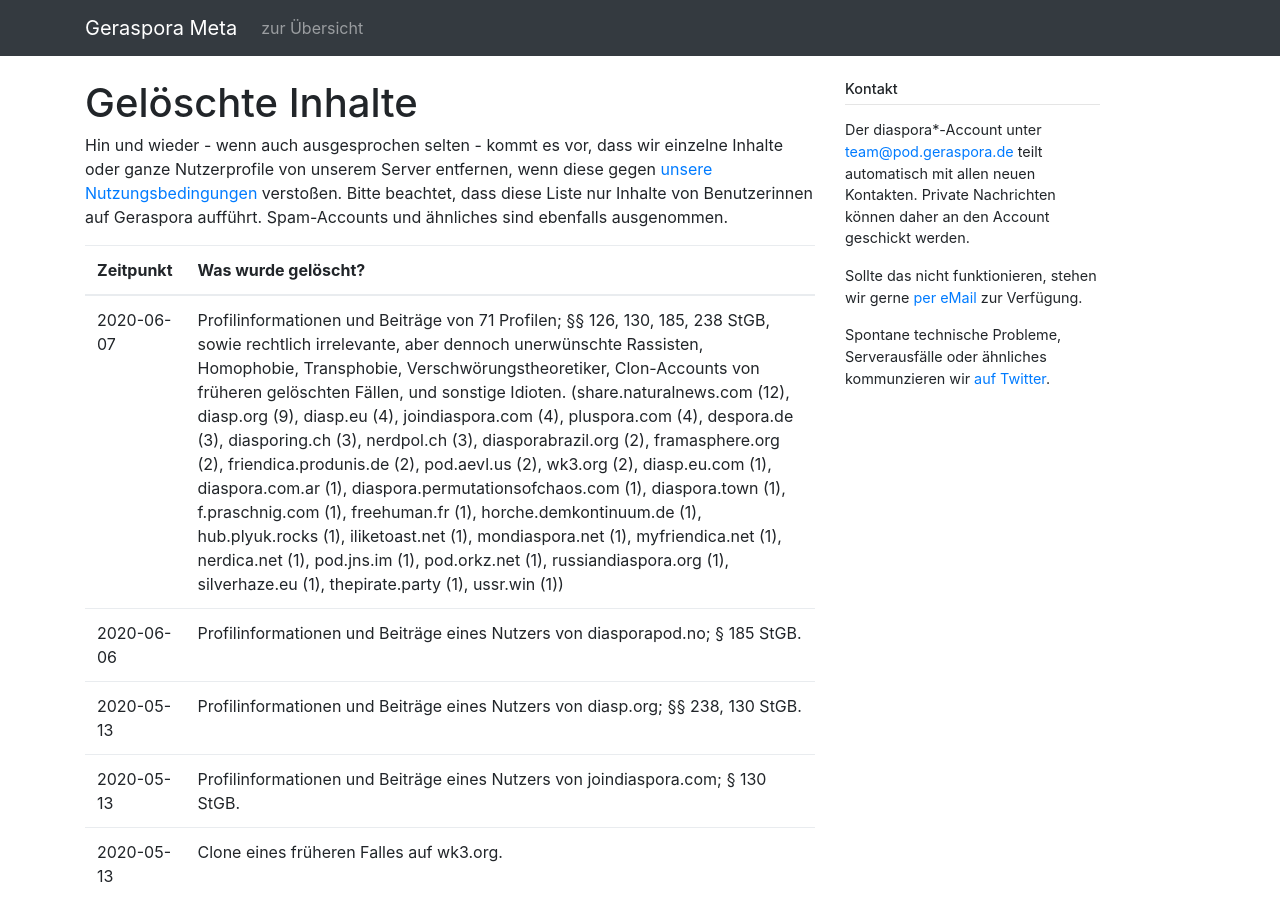
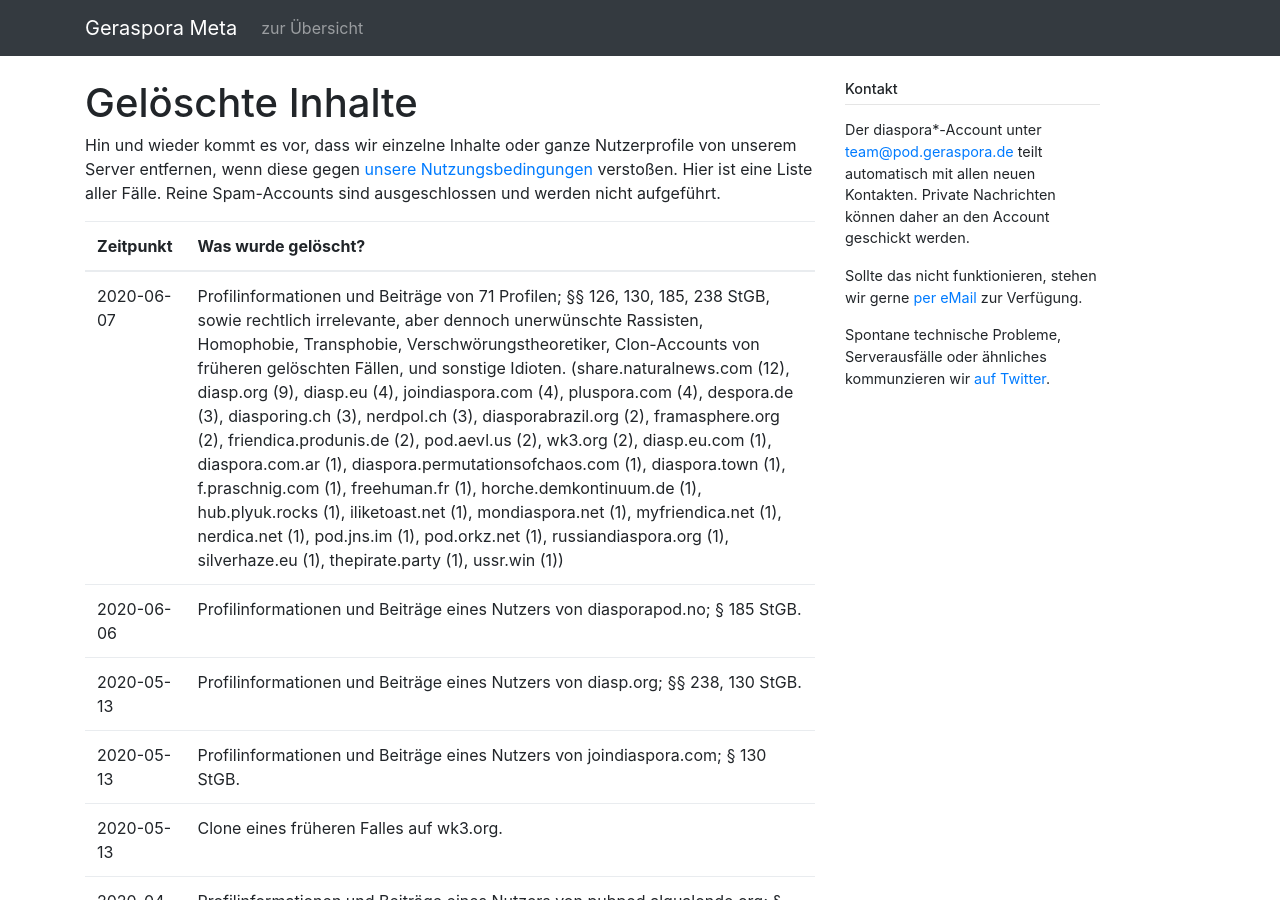
Before and after one commit to geraspora/meta, a Jekyll site: the page built from pod/deleted_contents.md, in a window 1280 px wide and 900 px high. Built offline with Jekyll 4.4.1, drawn with Linux system fonts in a browser that asks for light colours.

Commit message:
update intro text

```diff
--- a/pod/deleted_contents.md
+++ b/pod/deleted_contents.md
@@ -4,7 +4,7 @@ title: "Gelöschte Inhalte"
 
 # Gelöschte Inhalte
 
-Hin und wieder - wenn auch ausgesprochen selten - kommt es vor, dass wir einzelne Inhalte oder ganze Nutzerprofile von unserem Server entfernen, wenn diese gegen [unsere Nutzungsbedingungen](/pod/legal.html) verstoßen. Bitte beachtet, dass diese Liste nur Inhalte von Benutzerinnen auf Geraspora aufführt. Spam-Accounts und ähnliches sind ebenfalls ausgenommen.
+Hin und wieder kommt es vor, dass wir einzelne Inhalte oder ganze Nutzerprofile von unserem Server entfernen, wenn diese gegen [unsere Nutzungsbedingungen](/pod/legal.html) verstoßen. Hier ist eine Liste aller Fälle. Reine Spam-Accounts sind ausgeschlossen und werden nicht aufgeführt.
 
 | Zeitpunkt  | Was wurde gelöscht?                                                                                                                                                                                                                                                                                                                                                                                                                                                                                                                                                                                                                                                                                                                                                                                                                                                                                                       |
 | ---------- | ------------------------------------------------------------------------------------------------------------------------------------------------------------------------------------------------------------------------------------------------------------------------------------------------------------------------------------------------------------------------------------------------------------------------------------------------------------------------------------------------------------------------------------------------------------------------------------------------------------------------------------------------------------------------------------------------------------------------------------------------------------------------------------------------------------------------------------------------------------------------------------------------------------------------- |
```
